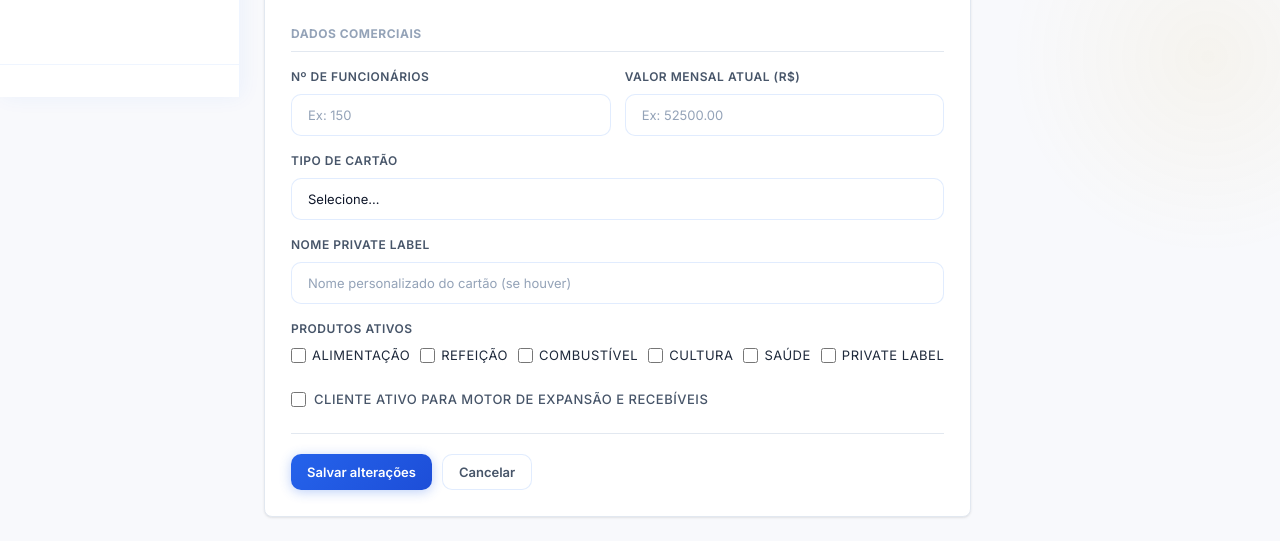
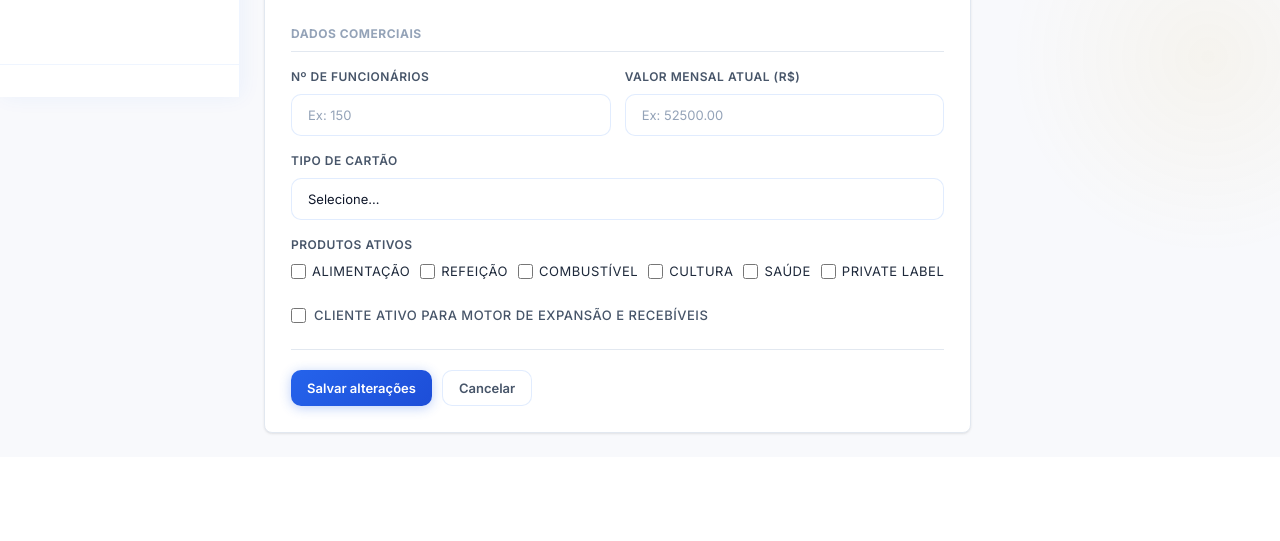
Before and after one commit to escardcartoes-cmd/escard-crm, a Python web app: template templates/empresas/form.html in a window 1280 px wide. Shown: the part 703-1244 px from the top of the page. After the commit the page ends 1138 px from the top, so only its background shows below. Run offline with Jinja, Linux system fonts and the light colour scheme; the template is opened without the code that fills it, so the values that code supplies are empty.

Commit message:
fix: grupo 6 - remove campo Nome Private Label do form de empresa

```diff
--- a/templates/empresas/form.html
+++ b/templates/empresas/form.html
@@ -114,12 +114,6 @@
           </select>
         </div>
         <div class="form-group">
-          <label>Nome Private Label</label>
-          <input type="text" name="nome_private_label"
-                 value="{{ empresa.nome_private_label if editing and empresa.nome_private_label else '' }}"
-                 placeholder="Nome personalizado do cartão (se houver)">
-        </div>
-        <div class="form-group">
           <label>Produtos Ativos</label>
           <div style="display:flex;flex-wrap:wrap;gap:10px;margin-top:6px">
             {% for p in ['Alimentação','Refeição','Combustível','Cultura','Saúde','Private Label'] %}
```
